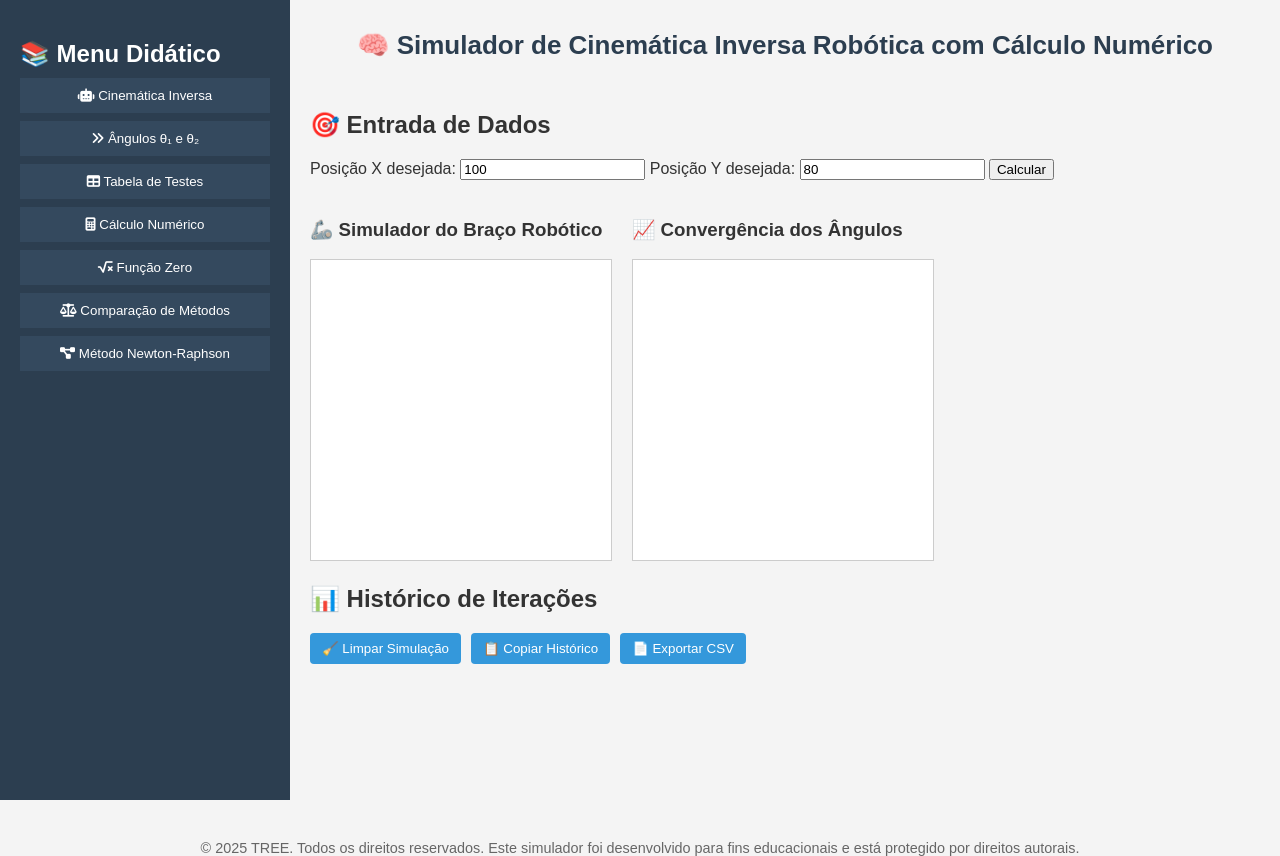
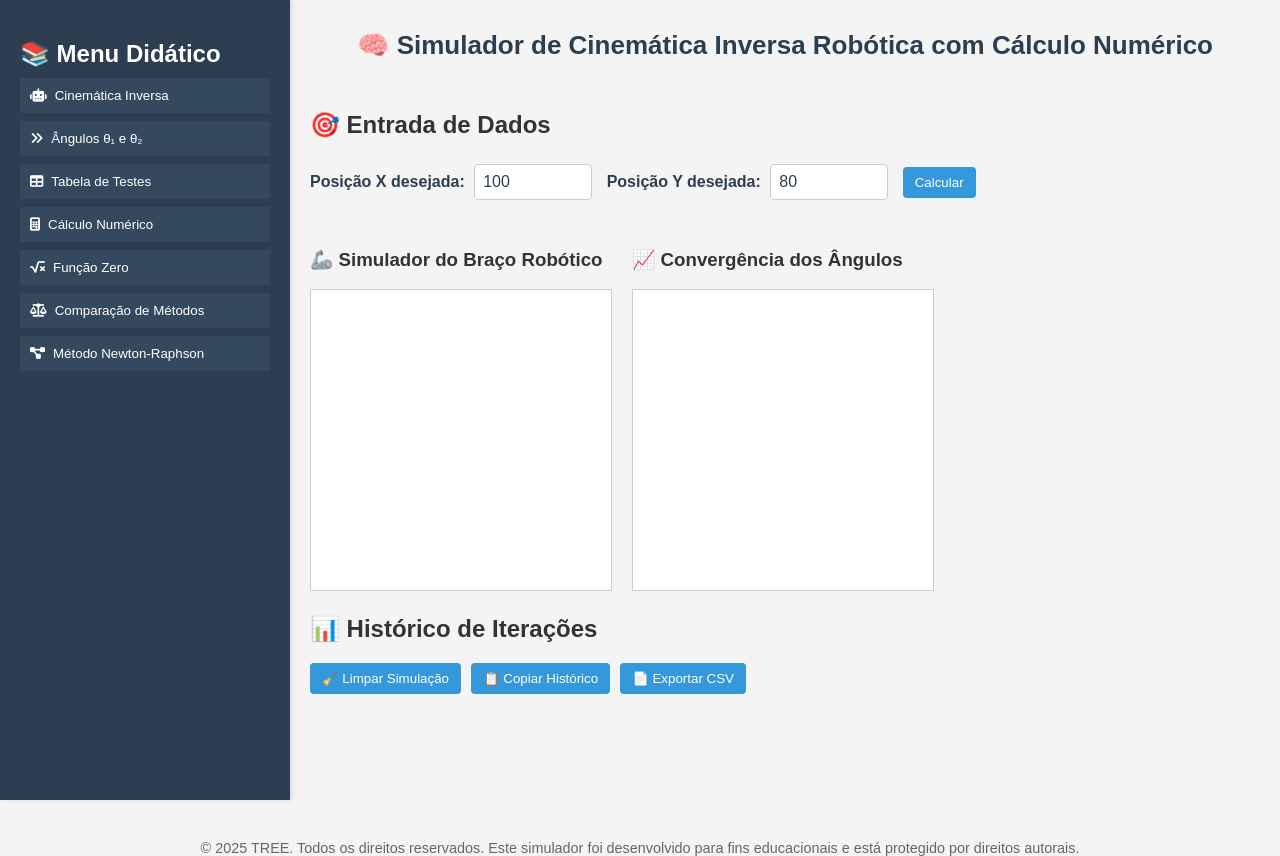
Before and after one commit to lsbrito/simulador-cinematica-inversa, a plain HTML site: page index.html in a window 1280 px wide. Drawn offline with Linux system fonts and the light colour scheme.

Commit message:
Update style.css
Atualização dos componentes visuais do menu e botão calcular

```diff
--- a/style.css
+++ b/style.css
@@ -207,3 +207,47 @@ p, ul, li {
 .limpar-simulacao button:hover {
   background-color: #c0392b;
 }
+
+.botao-padrao {
+  padding: 8px 12px;
+  background-color: #3498db;
+  color: white;
+  border: none;
+  cursor: pointer;
+  border-radius: 4px;
+}
+
+.botao-padrao:hover {
+  background-color: #2980b9;
+}
+
+.entrada input[type="number"] {
+  width: 100px;
+  padding: 8px;
+  margin: 5px 10px 10px 0;
+  border: 1px solid #ccc;
+  border-radius: 4px;
+  font-size: 1em;
+  background-color: #fff;
+  color: #2c3e50;
+}
+
+.entrada label {
+  font-weight: bold;
+  margin-right: 5px;
+  color: #2c3e50;
+}
+
+.menu {
+  box-shadow: 2px 0 5px rgba(0, 0, 0, 0.1);
+}
+
+.menu button {
+  transition: background-color 0.3s ease;
+}
+
+.menu button {
+  display: flex;
+  align-items: center;
+  gap: 8px; /* espaço entre ícone e texto */
+}
```
